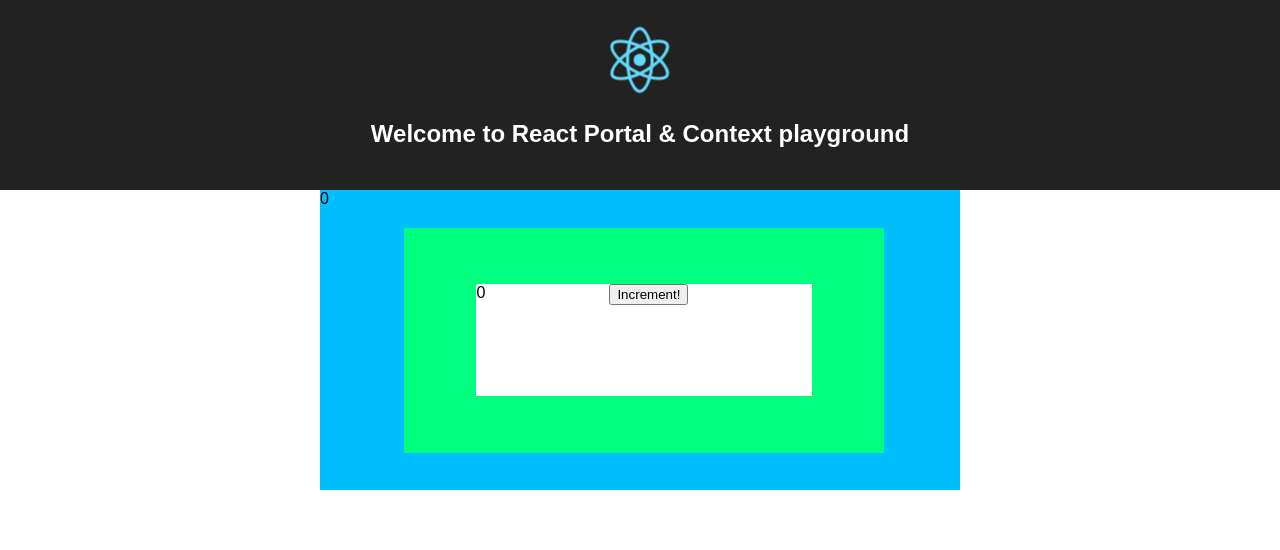
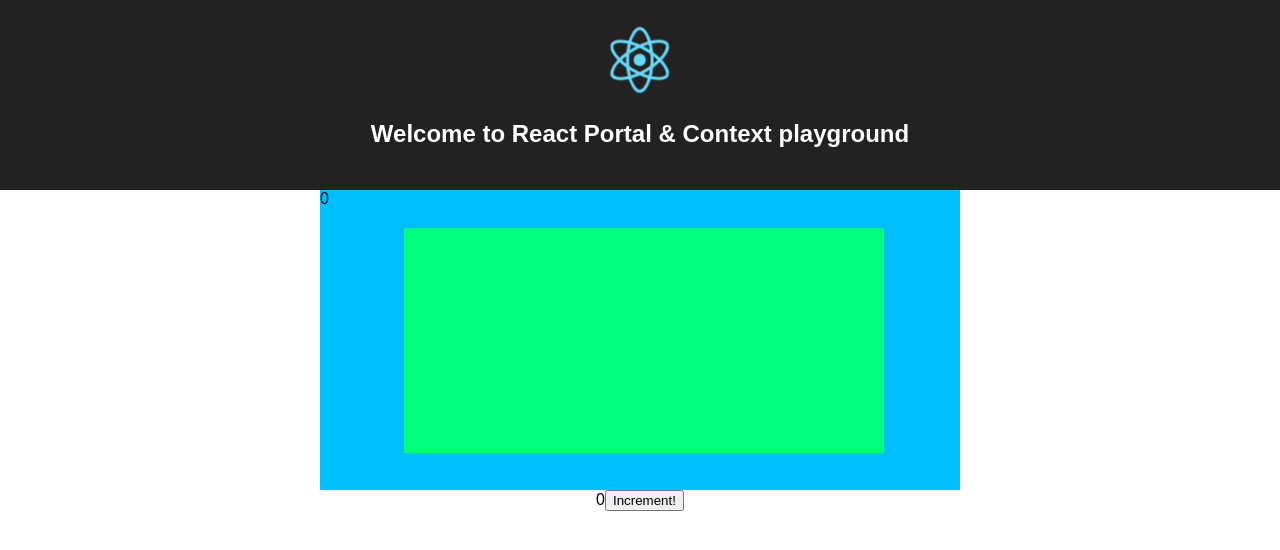
Before and after one commit to RaulEscobarRivas/react-portal-context, a React (Create React App) app: page / in a window 1280 px wide. Shown: the top 550 px of the page. Built offline with nearby package versions, Linux system fonts and the light colour scheme.

Commit message:
use portal

```diff
--- a/public/index.html
+++ b/public/index.html
@@ -26,6 +26,7 @@
       You need to enable JavaScript to run this app.
     </noscript>
     <div id="root"></div>
+    <div id="portal"></div>
     <!--
       This HTML file is a template.
       If you open it directly in the browser, you will see an empty page.
--- a/src/BoxesContextExample.js
+++ b/src/BoxesContextExample.js
@@ -1,48 +1,42 @@
-import React, { Component, createContext } from 'react';
+import React, { Component } from 'react';
+import { createPortal } from 'react-dom';
 
-const AppContext = createContext();
 
-const White = () => (
+const White = ({ counter }) => (
 	<div className='white'>
-		<AppContext.Consumer>
-			{(context) => ([
-				context.counter,
-				<div className='button'>
-					<button onClick={context.increment}>Increment!</button>
-				</div>
-			])}
-		</AppContext.Consumer>
+		<div className='button'>
+			{counter}
+			<button>Increment!</button>
+		</div>
 	</div>
 );
 
 const Green = () => (
 	<div className='green'>
-		<White/>
 	</div>
 );
 
-const Blue = () => (
+const Blue = ({ counter }) => (
 	<div className='blue'>
-		<AppContext.Consumer>
-			{(context) => context.counter}
-		</AppContext.Consumer>
+		{counter}
 		<Green/>
 	</div>
 );
 
-class AppContextProvider extends Component {
+class Boxes extends Component {
 	state = {
 		counter: 0,
-		increment: () => { this.setState({ counter: this.state.counter + 1 }) }
+		inc: () => { this.setState({ counter: this.state.counter + 1 }) }
 	};
 
 	render() {
 		return (
-			<AppContext.Provider value={this.state}>
-				<Blue />
-			</AppContext.Provider>
+			<div onClick={this.state.inc}>
+				{ createPortal(<White counter={this.state.counter}/>, document.getElementById('portal'))}
+				<Blue counter={this.state.counter} />
+			</div>
 		);
 	}
 }
 
-export default AppContextProvider;
+export default Boxes;
```
